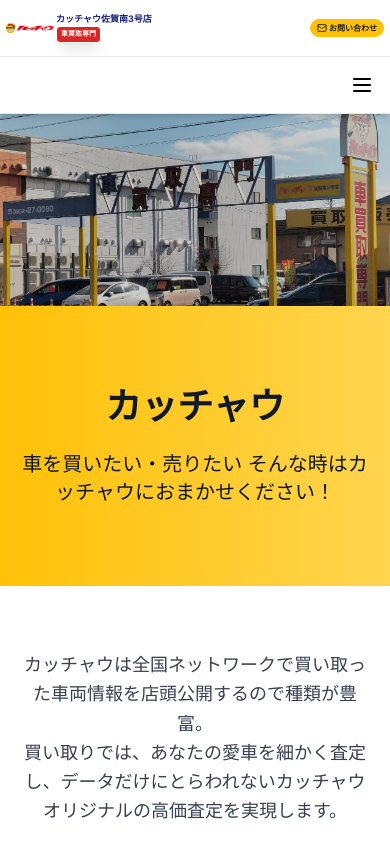
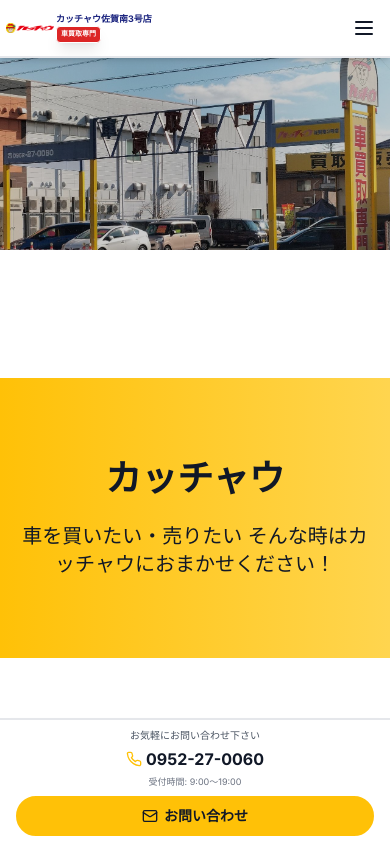
Before and after one commit to homepagebusinessfc-debug/homepage-business-project, a Next.js app: page / in a window 390 px wide. Shown: the top 842 px of the page. Built offline with nearby package versions, Linux system fonts and the light colour scheme.

Commit message:
Update file Header.tsx

```diff
--- a/components/Header.tsx
+++ b/components/Header.tsx
@@ -23,11 +23,11 @@ export default function Header() {
     <>
       {/* ヘッダー部分（固定表示） */}
       <header className="bg-white shadow-md sticky top-0 z-50">
-        {/* 1. テキスト部分（上） - パディングを縮小 */}
+        {/* 1. テキスト部分（上） */}
         <div className="bg-white text-gray-900 py-1 sm:py-2 lg:py-2 px-1.5 sm:px-4 lg:px-8 border-b overflow-hidden">
           <div className="max-w-[1600px] mx-auto">
-            {/* スマホ: 左右に広げる、PC: 中央寄せ */}
-            <div className="flex flex-row flex-nowrap justify-between sm:justify-center items-center gap-1 sm:gap-3 lg:gap-6 xl:gap-8">
+            {/* スマホ: ロゴとメニューボタンのみ、PC: 全て表示 */}
+            <div className="flex flex-row flex-nowrap justify-between items-center gap-1 sm:gap-3 lg:gap-6 xl:gap-8">
               {/* 左側: ロゴとテキスト */}
               <Link href="/" className="flex items-center gap-0.5 sm:gap-2 lg:gap-3 hover:opacity-90 transition-opacity shrink-0">
                 <Image
@@ -49,11 +49,12 @@ export default function Header() {
                 </div>
               </Link>
 
-              {/* 右側: 連絡先情報 */}
+              {/* 右側: PC表示のみ連絡先情報、スマホはメニューボタン */}
               <div className="flex flex-row flex-nowrap items-center gap-0.5 sm:gap-2 lg:gap-3 xl:gap-4 shrink-0">
-                <span className="hidden 2xl:inline text-xs sm:text-sm md:text-base lg:text-lg whitespace-nowrap">お気軽にお問い合わせ下さい</span>
+                {/* PC表示のみ */}
+                <span className="hidden sm:inline 2xl:inline text-xs sm:text-sm md:text-base lg:text-lg whitespace-nowrap">お気軽にお問い合わせ下さい</span>
 
-                {/* 電話番号と受付時間 */}
+                {/* 電話番号と受付時間（PC表示のみ） */}
                 <div className="hidden sm:flex flex-col items-center">
                   <a href="tel:0952-27-0060" className="flex items-center gap-1 hover:opacity-90 transition-opacity">
                     <Phone size={14} className="sm:w-4 sm:h-4 lg:w-5 lg:h-5" />
@@ -62,33 +63,32 @@ export default function Header() {
                   <span className="text-[8px] sm:text-[10px] md:text-xs lg:text-sm xl:text-base text-gray-600 whitespace-nowrap">受付時間: 9:00〜19:00</span>
                 </div>
 
+                {/* お問い合わせボタン（PC表示のみ） */}
                 <Link
                   href="/contact"
-                  className="flex items-center gap-0.5 sm:gap-1.5 bg-kacchau text-gray-900 px-1.5 py-0.5 sm:px-3 sm:py-1.5 lg:px-4 lg:py-2 xl:px-5 xl:py-2.5 rounded-full hover:bg-kacchau-dark transition-colors border border-kacchau sm:border-2 text-[8px] sm:text-xs md:text-sm lg:text-base xl:text-lg font-semibold whitespace-nowrap"
+                  className="hidden sm:flex items-center gap-0.5 sm:gap-1.5 bg-kacchau text-gray-900 px-1.5 py-0.5 sm:px-3 sm:py-1.5 lg:px-4 lg:py-2 xl:px-5 xl:py-2.5 rounded-full hover:bg-kacchau-dark transition-colors border border-kacchau sm:border-2 text-[8px] sm:text-xs md:text-sm lg:text-base xl:text-lg font-semibold whitespace-nowrap"
                 >
                   <Mail size={10} className="sm:w-3.5 sm:h-3.5 lg:w-4 lg:h-4 xl:w-5 xl:h-5" />
                   <span>お問い合わせ</span>
                 </Link>
+
+                {/* メニューボタン（スマホ表示のみ） */}
+                <button
+                  onClick={() => setIsMenuOpen(!isMenuOpen)}
+                  className="sm:hidden p-2 hover:bg-gray-100 rounded-lg transition-colors"
+                >
+                  {isMenuOpen ? <X size={24} /> : <Menu size={24} />}
+                </button>
               </div>
             </div>
           </div>
         </div>
 
-        {/* 2. ナビゲーション */}
+        {/* 2. ナビゲーション（PC表示のみ） */}
         <nav className="bg-white border-b">
           <div className="max-w-[1600px] mx-auto px-2 sm:px-4 lg:px-8">
-            {/* Mobile Menu Button */}
-            <div className="md:hidden flex justify-end py-2">
-              <button
-                onClick={() => setIsMenuOpen(!isMenuOpen)}
-                className="p-2 hover:bg-gray-100 rounded-lg transition-colors"
-              >
-                {isMenuOpen ? <X size={24} /> : <Menu size={24} />}
-              </button>
-            </div>
-
             {/* Desktop Navigation */}
-            <ul className="hidden md:flex justify-center items-center">
+            <ul className="hidden sm:flex justify-center items-center">
               {navItems.map((item) => (
                 <li key={item.href} className="flex-1">
                   <Link
@@ -103,7 +103,7 @@ export default function Header() {
 
             {/* Mobile Navigation */}
             {isMenuOpen && (
-              <ul className="md:hidden py-4 space-y-2">
+              <ul className="sm:hidden py-4 space-y-2">
                 {navItems.map((item) => (
                   <li key={item.href}>
                     <Link
@@ -128,6 +128,38 @@ export default function Header() {
       >
         <div className="w-full h-full bg-black/20"></div>
       </div>
+
+      {/* スマホ表示のみ: 下部固定の連絡先バー */}
+      <div className="sm:hidden fixed bottom-0 left-0 right-0 bg-white border-t-2 border-gray-200 shadow-lg z-50">
+        <div className="flex flex-col items-center py-2 px-4">
+          {/* お気軽にお問い合わせ下さい */}
+          <span className="text-[10px] text-gray-600 mb-1">お気軽にお問い合わせ下さい</span>
+
+          {/* 電話番号 */}
+          <a
+            href="tel:0952-27-0060"
+            className="flex items-center gap-1 mb-1 hover:opacity-80 transition-opacity"
+          >
+            <Phone size={16} className="text-kacchau" />
+            <span className="font-bold text-base text-gray-900">0952-27-0060</span>
+          </a>
+
+          {/* 受付時間 */}
+          <span className="text-[9px] text-gray-500 mb-2">受付時間: 9:00〜19:00</span>
+
+          {/* お問い合わせボタン */}
+          <Link
+            href="/contact"
+            className="flex items-center gap-1.5 bg-kacchau text-gray-900 px-6 py-2 rounded-full hover:bg-kacchau-dark transition-colors border-2 border-kacchau text-sm font-semibold w-full justify-center"
+          >
+            <Mail size={16} />
+            <span>お問い合わせ</span>
+          </Link>
+        </div>
+      </div>
+
+      {/* スマホ表示のみ: 下部固定バーの高さ分のスペーサー */}
+      <div className="sm:hidden h-32"></div>
     </>
   );
 }
```
